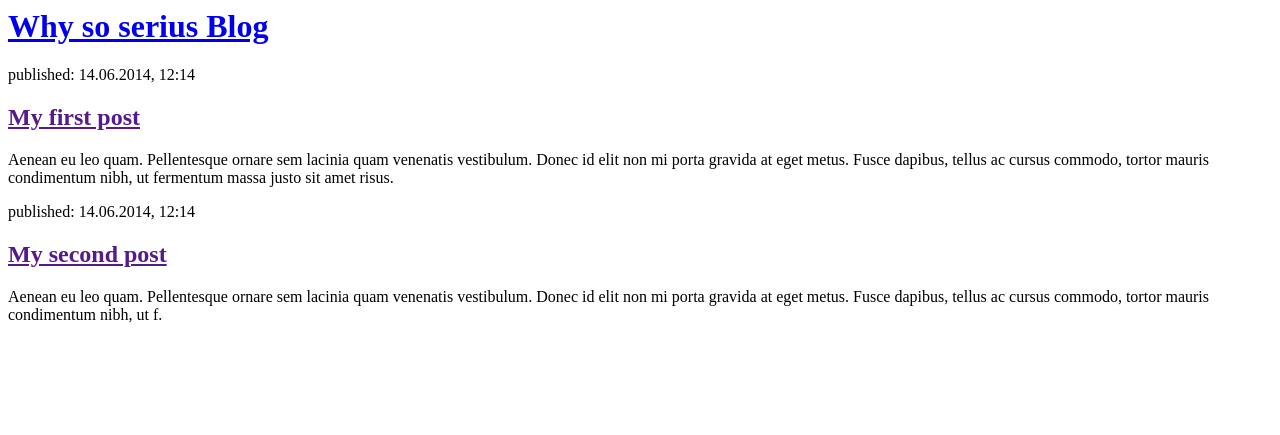
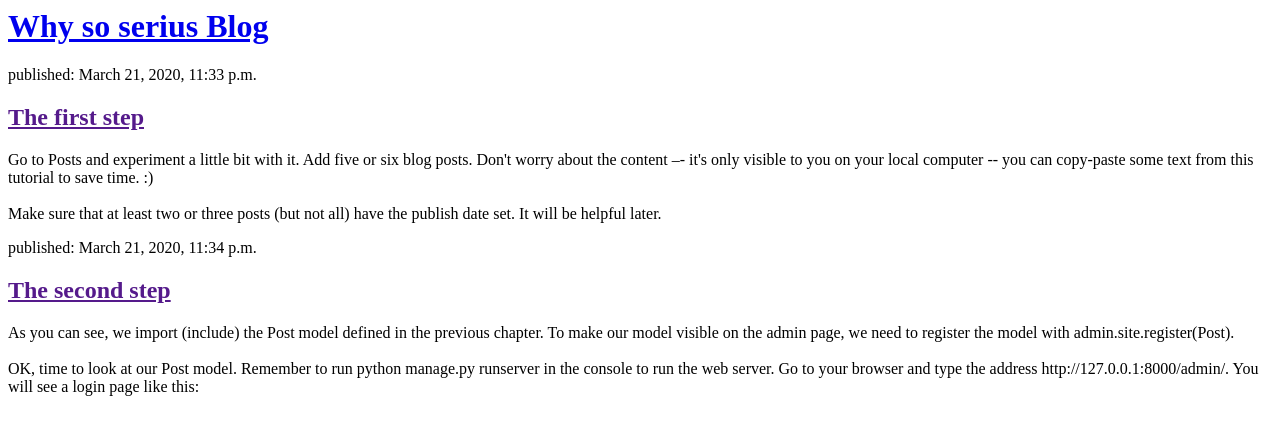
Before and after one commit to rupeish/my-first-blog, a Django app: page / in a window 1280 px wide. Shown: the top 435 px of the page. Run offline with Django 3.2, Linux system fonts and the light colour scheme; data comes from the database, SQL or seed files in the repository; both versions use the stored data as it was after the commit.

Commit message:
Changes in model

```diff
--- a/blog/templates/blog/post_list.html
+++ b/blog/templates/blog/post_list.html
@@ -6,17 +6,12 @@
         <div>
             <h1><a href="/">Why so serius Blog</a></h1>
         </div>
-
-        <div>
-            <p>published: 14.06.2014, 12:14</p>
-            <h2><a href="">My first post</a></h2>
-            <p>Aenean eu leo quam. Pellentesque ornare sem lacinia quam venenatis vestibulum. Donec id elit non mi porta gravida at eget metus. Fusce dapibus, tellus ac cursus commodo, tortor mauris condimentum nibh, ut fermentum massa justo sit amet risus.</p>
-        </div>
-
-        <div>
-            <p>published: 14.06.2014, 12:14</p>
-            <h2><a href="">My second post</a></h2>
-            <p>Aenean eu leo quam. Pellentesque ornare sem lacinia quam venenatis vestibulum. Donec id elit non mi porta gravida at eget metus. Fusce dapibus, tellus ac cursus commodo, tortor mauris condimentum nibh, ut f.</p>
-        </div>
+    {% for post in posts%}
+       <div>
+        <p>published: {{ post.published_date }}</p>
+        <h2><a href="">{{ post.title }}</a></h2>
+        <p>{{ post.text|linebreaksbr }}</p>
+    </div>
+    {% endfor%}
     </body>
 </html>
--- a/blog/views.py
+++ b/blog/views.py
@@ -1,6 +1,9 @@
 from django.shortcuts import render
+from django.utils import timezone
+from .models import Post
 
 # Create your views here.
 
 def post_list(request):
-    return render(request,'blog/post_list.html',{})
+    posts = Post.objects.filter(published_date__lte=timezone.now()).order_by('published_date')
+    return render(request,'blog/post_list.html',{'posts':posts})
--- a/mysite/settings.py
+++ b/mysite/settings.py
@@ -106,7 +106,7 @@ AUTH_PASSWORD_VALIDATORS = [
 
 LANGUAGE_CODE = 'en-us'
 
-TIME_ZONE = 'UTC'
+TIME_ZONE = 'Asia/Kolkata'
 
 USE_I18N = True
 
```
Also changed, not shown: db.sqlite3.
